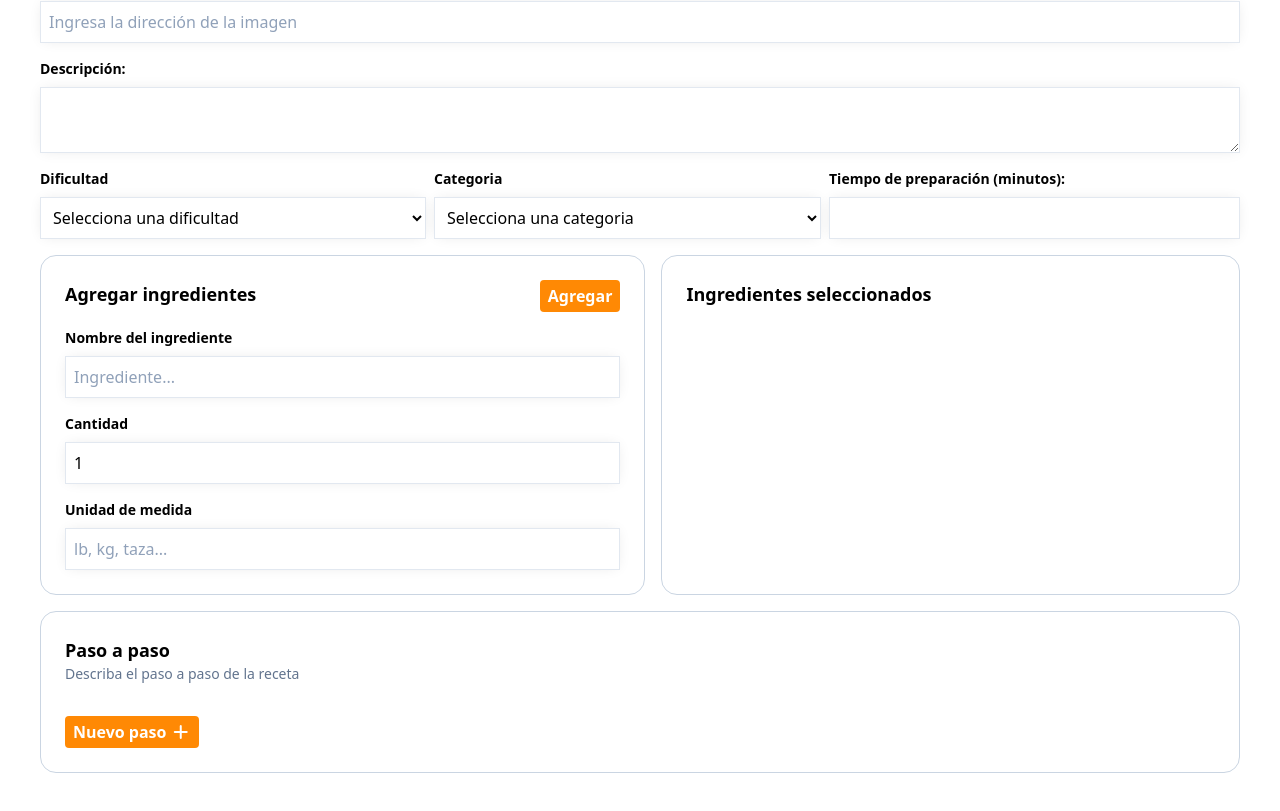
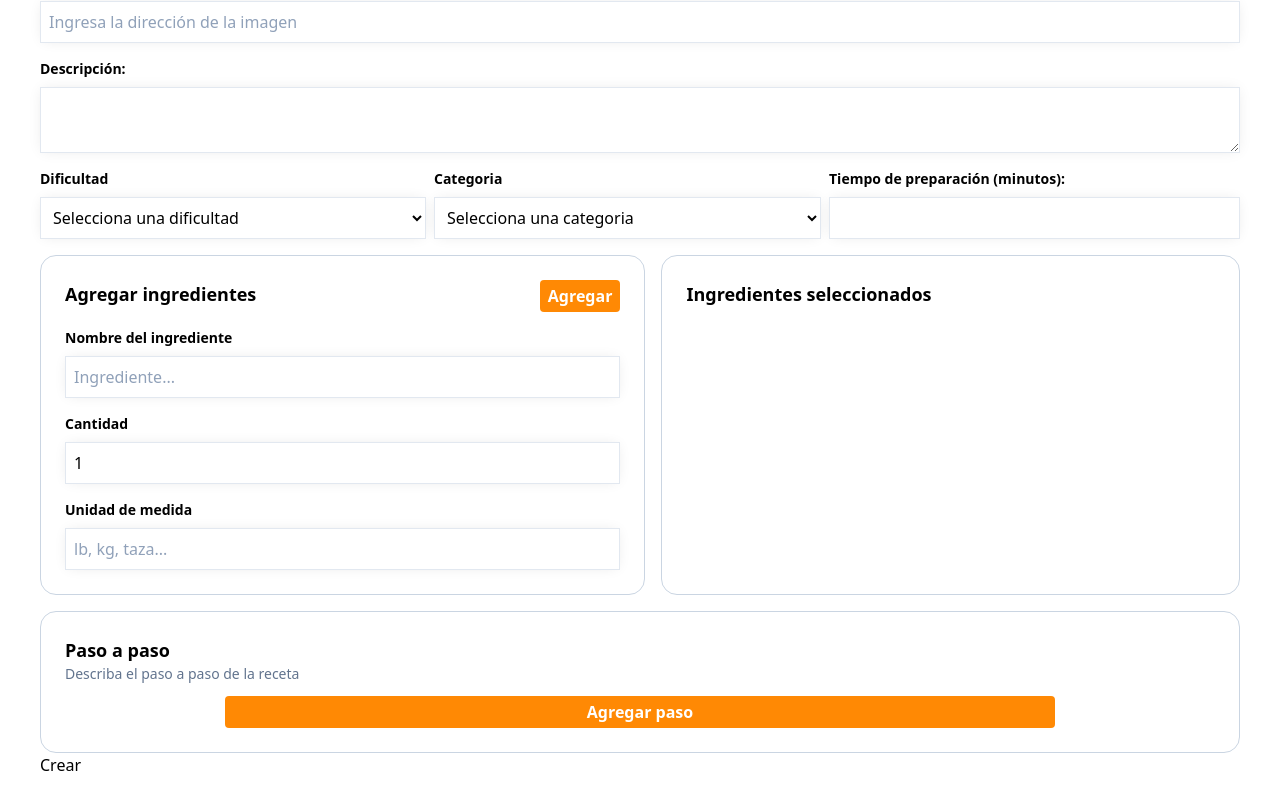
Before and after one commit to DieB219/MiLibroDeCocina, an Angular app: page /formulario in a window 1280 px wide. Shown: the part 269-1080 px from the top of the page. Built offline with nearby package versions, Linux system fonts and the light colour scheme; what tailwindcss-animated would draw is missing.

Commit message:
refactor(form-pasos-receta): Uso de formArray para obtener los pasos

```diff
--- a/src/app/formulario-receta/form-pasos-receta/form-pasos-receta.html
+++ b/src/app/formulario-receta/form-pasos-receta/form-pasos-receta.html
@@ -2,28 +2,24 @@
   <h3 class="text-lg font-bold">Paso a paso</h3>
   <p class="text-slate-500 text-sm">Describa el paso a paso de la receta</p>
 
-  <div>
-    <ul class="mt-4 max-h-60 overflow-y-scroll">
-      @for (paso of pasos(); track $index) {
-        <li class="bg-slate-200 p-3 rounded-lg mb-2 text-lg flex items-center">
-          <div class="grow">
-            {{$index + 1}}.- {{paso}}
-          </div>
+  <div class="flex flex-col gap-2 [&>form>input]:shadow-[0px_0px_14px_-3px_rgba(0,_0,_0,_0.1)] [&>form>input]:border [&>form>input]:border-slate-200 [&>form>input]:p-2">
+      <form [formGroup]="formGroup()" class="flex flex-col gap-3">
 
-          <button (click)="eliminarPaso($index)" type="button" class="cursor-pointer hover:text-red-500">
-            <i class="fa-solid fa-xmark"></i>
-          </button>
-        </li>
-        }
-    </ul>
+        <div formArrayName="pasos" class="flex flex-col gap-1">
+          @for (paso of pasos().controls; track $index) {
+            <div class="flex gap-2">
+              <input class="placeholder:text-slate-400 grow" type="text" [formControlName]="$index" placeholder="Nuevo paso...">
+              <button class="cursor-pointer font-bold hover:text-red-500" type="button" (click)="eliminarPaso($index)">Eliminar</button>
+            </div>
+          }
+        </div>
+
+        <button class="mx-40 py-1 px-2 bg-orange-400 text-white font-bold rounded-sm cursor-pointer"
+        type="button" (click)="agregarInputPaso()">
+          Agregar paso
+        </button>
+
+      </form>
   </div>
 
-  <div class="flex flex-col gap-2 [&>form>input]:shadow-[0px_0px_14px_-3px_rgba(0,_0,_0,_0.1)] [&>form>input]:border [&>form>input]:border-slate-200 [&>form>input]:p-2">
-      <form [formGroup]="formPasos">
-        @if (mostrarInput()) {
-          <input formControlName="paso" (keyup.enter)="guardarPaso()" (blur)="guardarPaso()" class="placeholder:text-slate-400 w-full" type="text" placeholder="Nuevo paso...">
-        }
-        <button (click)="agregarPaso()" class="mt-4 py-1 px-2 bg-orange-400 rounded-sm text-white font-semibold cursor-pointer" type="button">Nuevo paso <i class="fa-solid fa-plus"></i></button>
-      </form>
-  </div>
 </div>
--- a/src/app/formulario-receta/form-pasos-receta/form-pasos-receta.ts
+++ b/src/app/formulario-receta/form-pasos-receta/form-pasos-receta.ts
@@ -1,5 +1,5 @@
-import { Component, inject, signal } from '@angular/core';
-import { NonNullableFormBuilder, ReactiveFormsModule, Validators } from '@angular/forms';
+import { Component, computed, inject, input, signal } from '@angular/core';
+import { FormArray, FormControl, FormGroup, NonNullableFormBuilder, ReactiveFormsModule, Validators } from '@angular/forms';
 
 @Component({
   selector: 'app-form-pasos-receta',
@@ -8,35 +8,17 @@ import { NonNullableFormBuilder, ReactiveFormsModule, Validators } from '@angula
   styleUrl: './form-pasos-receta.css'
 })
 export class FormPasosReceta {
+  formGroup = input.required<FormGroup>()
   private fb = inject(NonNullableFormBuilder)
-  protected formPasos = this.fb.group({
-    paso: ['', [Validators.required]]
-  })
 
-  protected mostrarInput = signal(false)
+  protected pasos = computed(()=> this.formGroup().get('pasos') as FormArray<FormControl<string>>)
 
-  protected pasos = signal<string[]>([])
-
-  agregarPaso(){
-    if(!this.mostrarInput()){
-      this.mostrarInput.set(true)
-    } else{
-      this.mostrarInput.set(false)
-    }
+  agregarInputPaso(){
+    this.pasos().push(this.fb.control(''))
   }
 
-  guardarPaso(){
-    if(this.formPasos.valid){
-      const pasoInput = this.formPasos.getRawValue()
-      this.pasos.update(pasos => [...pasos, pasoInput.paso])
-
-      this.formPasos.reset()
-    }
+  eliminarPaso(posicion: number){
+    this.pasos().removeAt(posicion)
   }
 
-  eliminarPaso(indicePaso:number){
-    this.pasos.update(pasos => pasos.filter((_,i)=>{
-      return i !== indicePaso
-    }))
-  }
 }
--- a/src/app/formulario-receta/formulario-receta.html
+++ b/src/app/formulario-receta/formulario-receta.html
@@ -1,16 +1,16 @@
 <section class="flex justify-center items-center">
 
-  <form class="w-full p-6 [&_div>label]:text-sm [&_div>label]:font-semibold [&_div>label]:mb-2
+  <form [formGroup]="formCrearReceta" class="w-full p-6 [&_div>label]:text-sm [&_div>label]:font-semibold [&_div>label]:mb-2
     [&_div>input]:shadow-[0px_0px_14px_-3px_rgba(0,_0,_0,_0.1)] [&_div>input]:border [&_div>input]:border-slate-200 [&_div>input]:p-2
     [&_div>select]:shadow-[0px_0px_14px_-3px_rgba(0,_0,_0,_0.1)] [&_div>select]:border [&_div>select]:border-slate-200 [&_div>select]:p-2">
     <h2 class="text-3xl font-bold">{{title()}}</h2>
 
     <div class="flex flex-col mt-4 [&>input]:mb-4">
       <label for="nombre">Nombre:</label>
-      <input class="placeholder:text-slate-400" type="text" placeholder="Ingresa el nombre de la receta">
+      <input formControlName="nombre" class="placeholder:text-slate-400" type="text" placeholder="Ingresa el nombre de la receta">
 
       <label for="imagen">Url imagen:</label>
-      <input (blur)="imagenValida(imagenReceta.value)" #imagenReceta class="placeholder:text-slate-400" type="text" placeholder="Ingresa la dirección de la imagen">
+      <input formControlName="urlImagen" (blur)="imagenValida(imagenReceta.value)" #imagenReceta class="placeholder:text-slate-400" type="text" placeholder="Ingresa la dirección de la imagen">
       @if (existeImagen()) {
         <span>
           <img [src]="imagenReceta.value" width="300" height="400">
@@ -18,7 +18,7 @@
       }
 
       <label for="descripcion">Descripción:</label>
-      <textarea class="shadow-[0px_0px_14px_-3px_rgba(0,_0,_0,_0.1)] border border-slate-200 p-2" name="descripcion"></textarea>
+      <textarea formControlName="descripcion" class="shadow-[0px_0px_14px_-3px_rgba(0,_0,_0,_0.1)] border border-slate-200 p-2" name="descripcion"></textarea>
     </div>
 
     <div class="flex mt-4 gap-2 [&>div]:flex [&>div]:flex-col [&>div]:grow">
@@ -51,8 +51,10 @@
     <app-form-ingrediente/>
 
     <div class="mt-4">
-      <app-form-pasos-receta/>
+      <app-form-pasos-receta [formGroup]="formCrearReceta.controls.pasosReceta" />
     </div>
+
+    <button (click)="mostrar()" type="submit">Crear</button>
   </form>
 
 </section>
--- a/src/app/formulario-receta/formulario-receta.ts
+++ b/src/app/formulario-receta/formulario-receta.ts
@@ -1,7 +1,9 @@
-import { Component, signal } from '@angular/core';
+import { Component, inject, signal } from '@angular/core';
 import { FormIngrediente } from "./form-ingrediente/form-ingrediente";
-import { ReactiveFormsModule } from '@angular/forms';
+import { FormControl, NonNullableFormBuilder, ReactiveFormsModule, Validators } from '@angular/forms';
 import { FormPasosReceta } from "./form-pasos-receta/form-pasos-receta";
+import { Receta } from '../interfaces/receta-interface';
+
 
 @Component({
   selector: 'app-formulario-receta',
@@ -12,8 +14,21 @@ import { FormPasosReceta } from "./form-pasos-receta/form-pasos-receta";
 export default class FormularioReceta {
 
   protected title = signal('Crear Nueva Receta')
+  protected existeImagen = signal(false)
 
-  protected existeImagen = signal(false)
+  private fb = inject(NonNullableFormBuilder)
+  protected formCrearReceta = this.fb.group({
+    nombre: ['', [Validators.required]],
+    urlImagen: ['', [Validators.required]],
+    descripcion: ['', [Validators.required]],
+    dificultad: ['', [Validators.required]],
+    categoria: ['', [Validators.required]],
+    tiempo: [1, [Validators.required]],
+    ingredientes: [[], [Validators.required]],
+    pasosReceta: this.fb.group({
+      pasos: this.fb.array([])
+    })
+  })
 
   validarImagen(url: string): Promise<boolean> {
     return new Promise((resolve) => {
@@ -29,4 +44,8 @@ export default class FormularioReceta {
     this.existeImagen.set(resultado)
   }
 
+  mostrar(){
+    console.log(this.formCrearReceta.getRawValue());
+  }
+
 }
--- /dev/null
+++ b/src/app/interfaces/receta-interface.ts
@@ -0,0 +1,10 @@
+export interface Receta{
+  nombre: string,
+  urlImagen: string,
+  descripcion: string,
+  dificultad: number,
+  categoria: string,
+  tiempo: string,
+  ingredientes: string[],
+  pasos: string[]
+}
```
